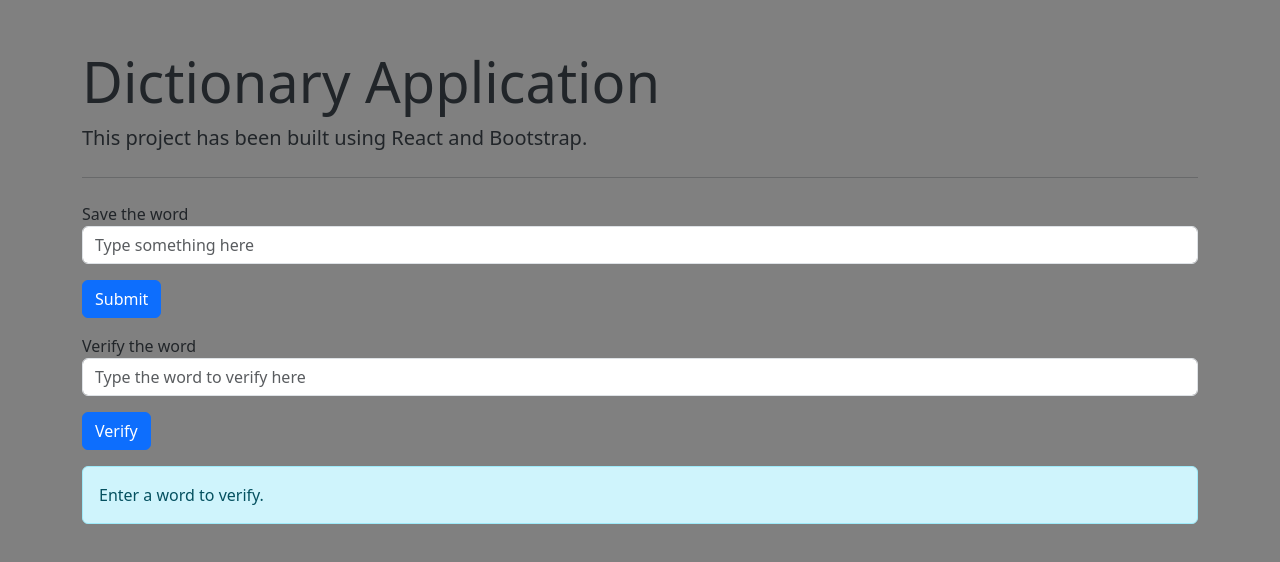
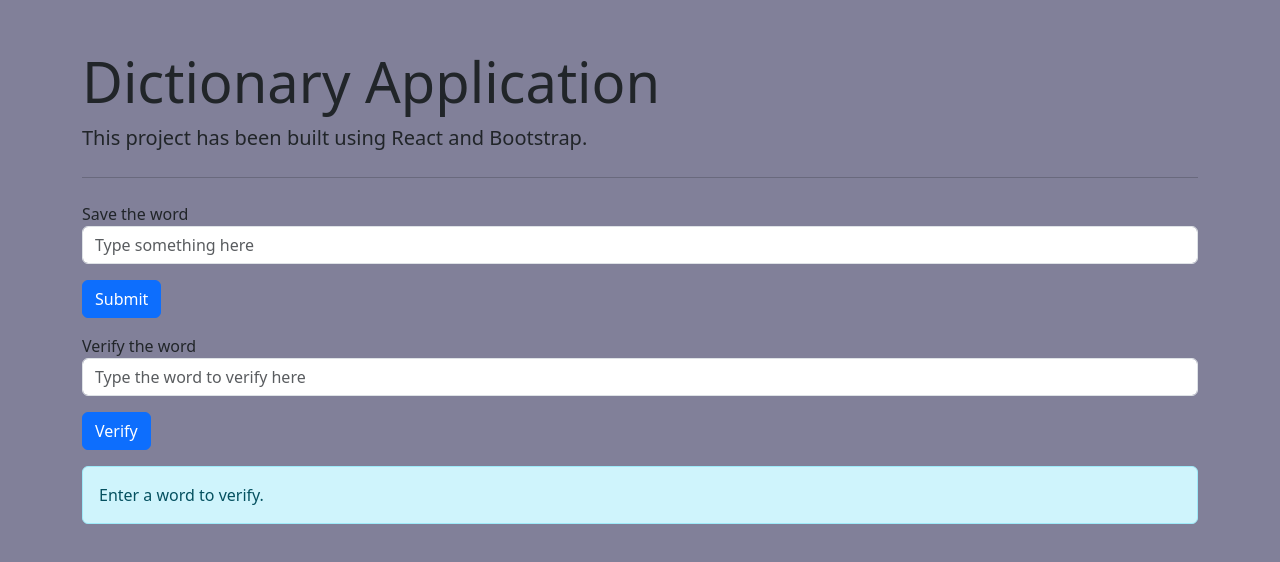
Before and after one commit to Tommy47x/Dictionary-React, a React (Create React App) app: page / in a window 1280 px wide. Shown: the top 562 px of the page. Built offline with nearby package versions, Linux system fonts and the light colour scheme.

Commit message:
updated style

```diff
--- a/src/App.css
+++ b/src/App.css
@@ -1,4 +1,4 @@
 
 body {
-    background-color: grey;
+    background-color: #818099;
   }
```
